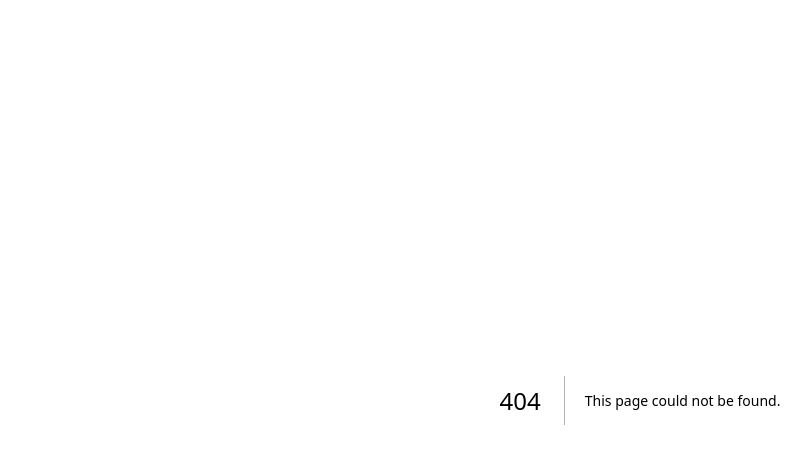
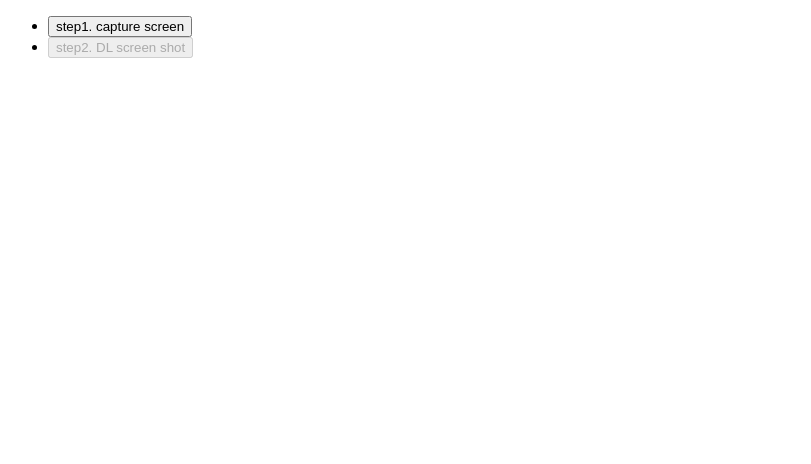
Before and after one commit to oura-hideyoshi/screen-capture-demo, a Next.js app: page /save-screen-shot in a window 1280 px wide. Before the commit this address had no page. Shown: the top 464 px of the page, without its empty margins (0-811 px from the left). Built offline with nearby package versions, Linux system fonts and the light colour scheme.

Commit message:
Add save screen shot feature

```diff
--- /dev/null
+++ b/src/pages/save-screen-shot.tsx
@@ -0,0 +1,97 @@
+import { useState } from 'react';
+
+interface Props {}
+
+const SaveScreenShot: React.FC = () => {
+  const [isCaptureScreen, setIsCaptureScreen] = useState(false);
+
+  const displayMediaStreamConstraints: DisplayMediaStreamOptions = {
+    video: { displaySurface: 'monitor' },
+    audio: false,
+  };
+
+  async function captureScreen() {
+    try {
+      // 画面をキャプチャ
+      const mediaStream = await navigator.mediaDevices.getDisplayMedia(
+        displayMediaStreamConstraints,
+      );
+
+      // <video> タグを取得または作成
+      const videoElement =
+        (document.getElementById('videoElement') as HTMLVideoElement) ||
+        document.createElement('video');
+      videoElement.id = 'videoElement';
+
+      // MediaStream を <video> タグにセット
+      videoElement.srcObject = mediaStream;
+
+      // オートプレイ設定
+      videoElement.autoplay = true;
+
+      // <video> タグを DOM に追加
+      document.body.appendChild(videoElement);
+
+      setIsCaptureScreen(true);
+    } catch (err) {
+      // エラーハンドリング
+      console.error('Error capturing screen:', err);
+    }
+  }
+
+  function downloadSnapShot() {
+    // 1. get video element
+    const videoElement = document.getElementById(
+      'videoElement',
+    ) as HTMLVideoElement;
+
+    // <canvas> エレメントを作成
+    const canvas = document.createElement('canvas');
+    canvas.width = videoElement.videoWidth;
+    canvas.height = videoElement.videoHeight;
+
+    // canvas に video の内容を描画
+    const ctx = canvas.getContext('2d');
+    if (ctx) {
+      ctx.drawImage(videoElement, 0, 0, canvas.width, canvas.height);
+    }
+
+    // canvas の内容を画像として保存
+    const imageURL = canvas.toDataURL('image/png');
+
+    // 画像をダウンロード
+    const a = document.createElement('a');
+    a.style.display = 'none';
+    a.href = imageURL;
+    a.download = `snapshot_${new Date().toISOString()}.png`;
+    document.body.appendChild(a);
+    a.click();
+
+    // a タグを DOM から削除
+    document.body.removeChild(a);
+  }
+
+  return (
+    <div>
+      <ul>
+        <li>
+          <button onClick={captureScreen}>step1. capture screen</button>
+        </li>
+        <li>
+          <button onClick={downloadSnapShot} disabled={!isCaptureScreen}>
+            step2. DL screen shot
+          </button>
+        </li>
+      </ul>
+      <video
+        id={'videoElement'}
+        style={{ height: '50vh', width: '100%' }}
+        autoPlay // 渡された video の src 元の再生を自動で開始する
+        playsInline // inline 再生するか. これが無い場合、mobile device とかだと、全画面再生される
+        muted // 再生される動画を消音する
+      />
+    </div>
+  );
+};
+
+export default SaveScreenShot;
```
Also changed, not shown: src/pages/index.tsx (+8 -1 lines).
